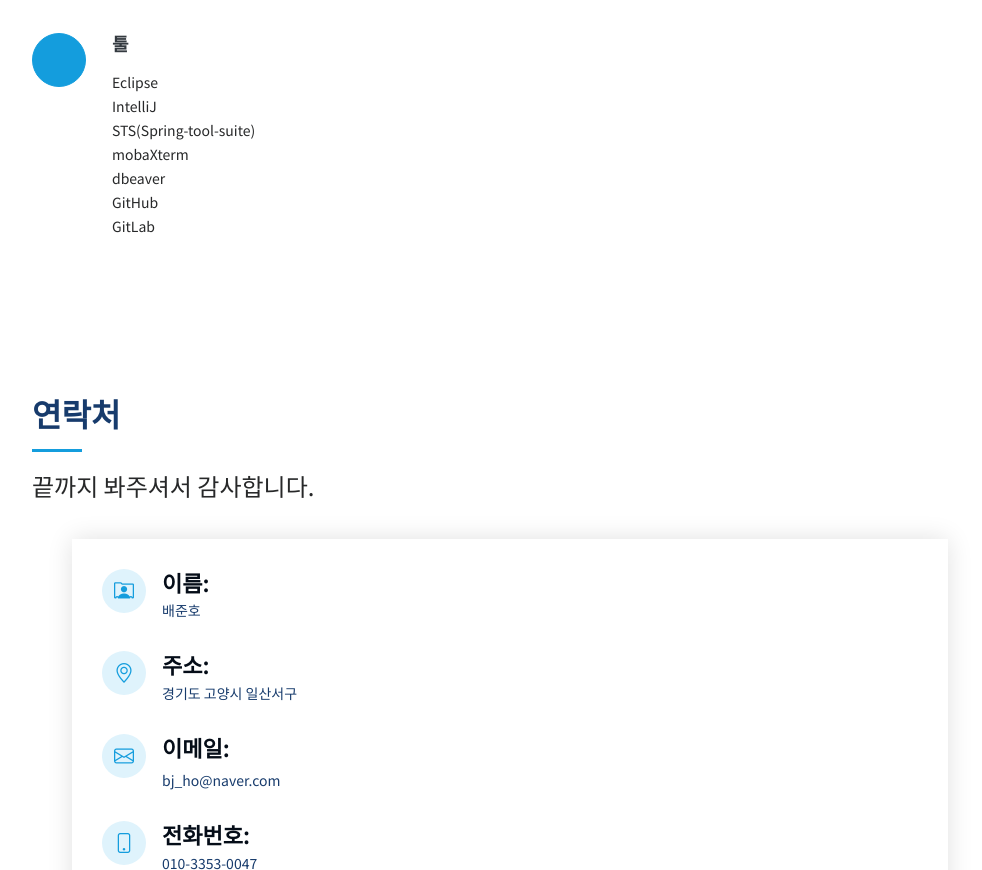
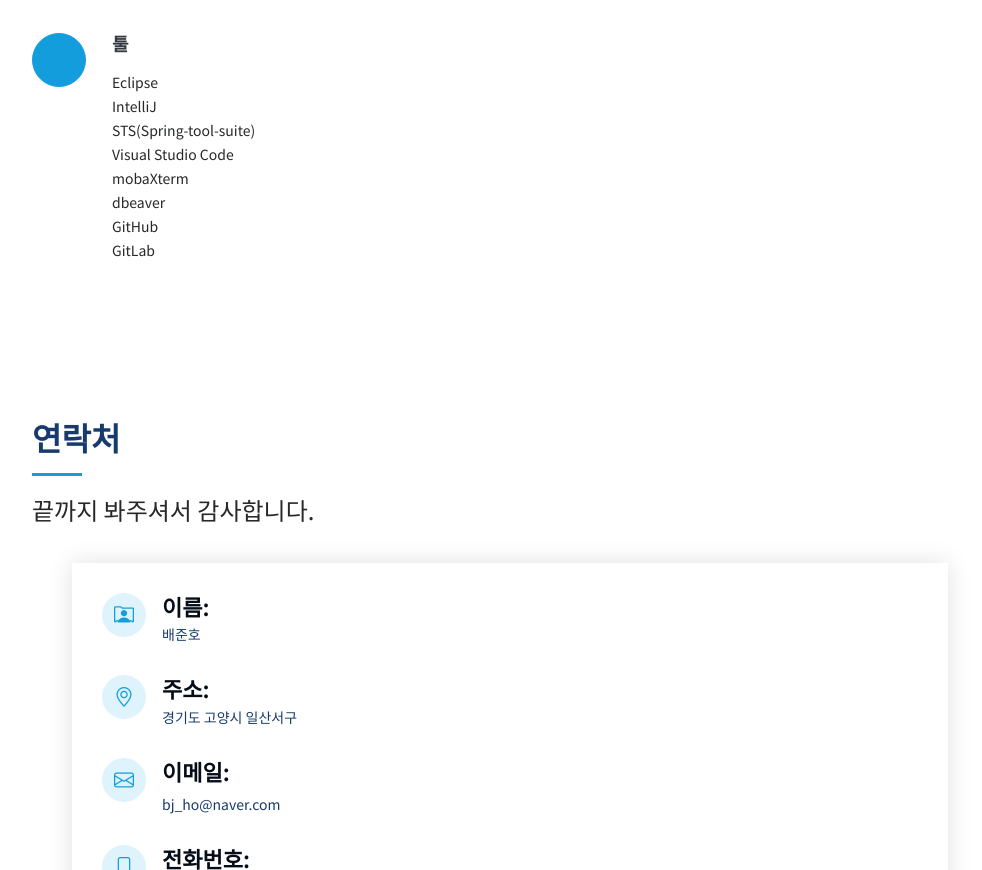
Before and after one commit to junho0047/junho0047.github.io, a plain HTML site: page index.html in a window 1280 px wide. Shown: the part 5022-5892 px from the top of the page, without its empty margins (280-1262 px from the left). Drawn offline with Linux system fonts and the light colour scheme.

Commit message:
Add files via upload

```diff
--- a/index.html
+++ b/index.html
@@ -361,7 +361,7 @@
           <div class="col-lg-4 col-md-6 icon-box" data-aos="fade-up" data-aos-delay="300">
             <div class="icon"><i class="bi"></i></div>
             <h4 class="title"><a href="">툴</a></h4>
-            <p class="description">Eclipse<br>IntelliJ<br>STS(Spring-tool-suite)<br>mobaXterm<br>dbeaver<br>GitHub<br>GitLab</p>
+            <p class="description">Eclipse<br>IntelliJ<br>STS(Spring-tool-suite)<br>Visual Studio Code<br>mobaXterm<br>dbeaver<br>GitHub<br>GitLab</p>
           </div>
 
         </div>
```
